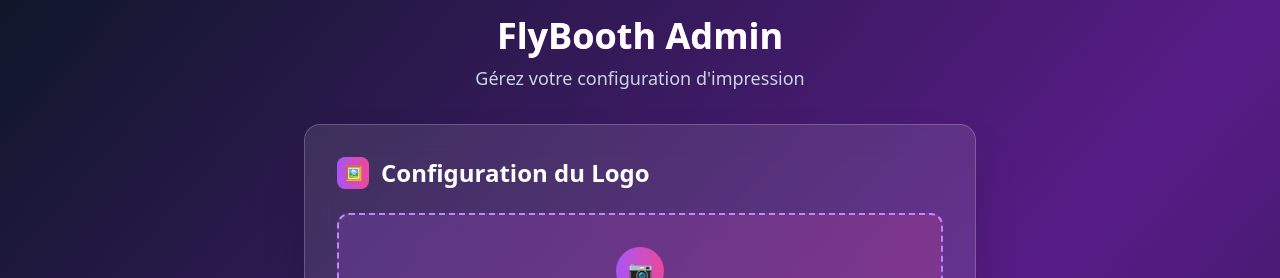
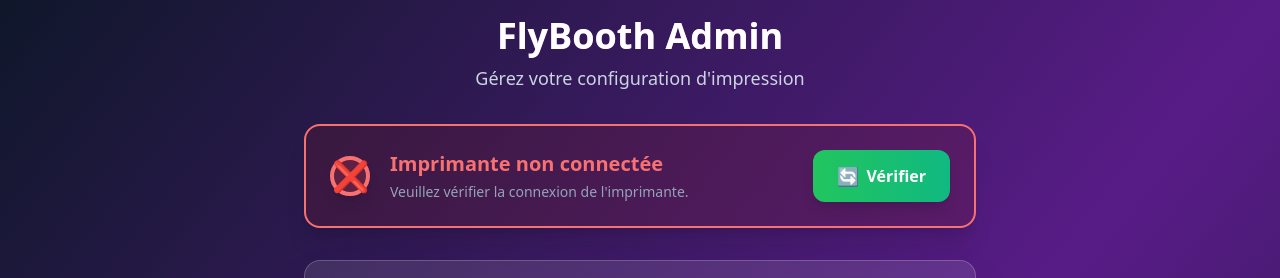
Before and after one commit to AlexisAnzieu/flyprint, a Next.js app: page /1/admin in a window 1280 px wide. Shown: the top 278 px of the page. Built offline with nearby package versions, Linux system fonts and the light colour scheme; no server answers; the database is empty.

Commit message:
add printer connection status feature with enhanced UI and error handling

```diff
--- a/app/[flyboothId]/admin/page.tsx
+++ b/app/[flyboothId]/admin/page.tsx
@@ -1,9 +1,58 @@
 "use client";
 
 import React, { useEffect, useRef, useState } from "react";
+// Printer status icons
+const PrinterStatusIcon = ({
+  connected,
+  loading,
+}: {
+  connected: boolean | null;
+  loading: boolean;
+}) => {
+  if (loading) {
+    return (
+      <span
+        className="w-10 h-10 border-4 border-gray-300 border-t-green-400 rounded-full animate-spin"
+        title="Vérification en cours"
+      ></span>
+    );
+  }
+  if (connected === null) {
+    return (
+      <span
+        className="w-10 h-10 border-4 border-gray-300 border-t-gray-400 rounded-full animate-spin"
+        title="Statut inconnu"
+      ></span>
+    );
+  }
+  if (connected) {
+    return (
+      <span
+        className="w-10 h-10 flex items-center justify-center bg-green-500/20 border-4 border-green-400 rounded-full text-green-600 text-3xl shadow-lg"
+        title="Imprimante connectée"
+      >
+        ✔️
+      </span>
+    );
+  }
+  return (
+    <span
+      className="w-10 h-10 flex items-center justify-center bg-red-500/20 border-4 border-red-400 rounded-full text-red-600 text-3xl shadow-lg"
+      title="Imprimante non connectée"
+    >
+      ❌
+    </span>
+  );
+};
 import Image from "next/image";
 
 export default function Home({ params: { flyboothId } }: any) {
+  // Printer connection state: null = unknown, true = connected, false = not connected
+  const [printerConnected, setPrinterConnected] = useState<boolean | null>(
+    null
+  );
+  const [printerCheckLoading, setPrinterCheckLoading] =
+    useState<boolean>(false);
   const fileInputRef = useRef<HTMLInputElement>(null);
   const [error, setError] = useState<string | null>(null);
   const [isLoading, setIsLoading] = useState<boolean>(false);
@@ -14,8 +63,26 @@
   const [textError, setTextError] = useState<string | null>(null);
   const [textLoading, setTextLoading] = useState<boolean>(false);
   const [hasTime, setHasTime] = useState<boolean>(false);
+  const [printError, setPrintError] = useState<string | null>(null);
+
+  // Move checkPrinterConnection to component scope
+  async function checkPrinterConnection() {
+    setPrinterCheckLoading(true);
+    setPrinterConnected(null);
+    try {
+      const res = await fetch("/api/printer-status");
+      const data = await res.json();
+      setPrinterConnected(!!data.connected);
+    } catch {
+      setPrinterConnected(false);
+    } finally {
+      setPrinterCheckLoading(false);
+    }
+  }
 
   useEffect(() => {
+    // Check printer connection on mount
+    checkPrinterConnection();
     async function fetchFlybooth() {
       try {
         const response = await fetch(`/api/flybooth?id=${flyboothId}`);
@@ -96,6 +163,7 @@
   }
 
   async function printQRCode() {
+    setPrintError(null);
     try {
       const response = await fetch("/api/print", {
         method: "POST",
@@ -108,9 +176,30 @@
       });
 
       if (!response.ok) {
-        throw new Error("Erreur survenue lors de l'impression du QR code");
+        let errorMsg = "Erreur survenue lors de l'impression du QR code";
+        if (response.status === 530) {
+          errorMsg =
+            "Erreur : l'imprimante n'est pas disponible. Veuillez vérifier la connexion de l'imprimante.";
+        } else {
+          try {
+            const data = await response.json();
+            if (
+              data &&
+              data.error &&
+              data.error.toLowerCase().includes("printer error")
+            ) {
+              errorMsg =
+                "Erreur : l'imprimante n'est pas disponible. Veuillez vérifier la connexion de l'imprimante.";
+            }
+          } catch {}
+        }
+        setPrintError(errorMsg);
+        throw new Error(errorMsg);
       }
     } catch (error: any) {
+      setPrintError(
+        error.message || "Erreur survenue lors de l'impression du QR code"
+      );
       console.error("Printing error:", error.message);
     }
   }
@@ -126,6 +215,75 @@
           <p className="text-slate-300 text-lg">
             Gérez votre configuration d&apos;impression
           </p>
+        </div>
+
+        {/* Printer status at top - enhanced design */}
+        <div className="mb-6">
+          <div
+            className={`flex flex-col md:flex-row items-center justify-between gap-4 p-6 rounded-2xl shadow-xl border-2 transition-all duration-300
+              ${
+                printerCheckLoading
+                  ? "border-gray-400 bg-gray-900/60"
+                  : printerConnected === true
+                  ? "border-green-400 bg-green-900/20"
+                  : printerConnected === false
+                  ? "border-red-400 bg-red-900/20"
+                  : "border-gray-400 bg-gray-900/60"
+              }
+            `}
+          >
+            <div className="flex items-center gap-5">
+              <PrinterStatusIcon
+                connected={printerConnected}
+                loading={printerCheckLoading}
+              />
+              <div>
+                <div
+                  className={`text-xl font-bold ${
+                    printerCheckLoading
+                      ? "text-gray-300"
+                      : printerConnected === true
+                      ? "text-green-400"
+                      : printerConnected === false
+                      ? "text-red-400"
+                      : "text-gray-300"
+                  }`}
+                >
+                  {printerCheckLoading
+                    ? "Vérification de l'imprimante..."
+                    : printerConnected === true
+                    ? "Imprimante connectée"
+                    : printerConnected === false
+                    ? "Imprimante non connectée"
+                    : "Statut inconnu"}
+                </div>
+                <div className="text-slate-400 text-sm mt-1">
+                  {printerConnected === true &&
+                    !printerCheckLoading &&
+                    "L'imprimante est prête à recevoir des impressions."}
+                  {printerConnected === false &&
+                    !printerCheckLoading &&
+                    "Veuillez vérifier la connexion de l'imprimante."}
+                  {printerCheckLoading && "Connexion en cours..."}
+                </div>
+              </div>
+            </div>
+            <button
+              onClick={checkPrinterConnection}
+              disabled={printerCheckLoading}
+              className={`flex items-center gap-2 px-6 py-3 rounded-xl font-semibold text-white text-base transition-all duration-300 shadow-lg focus:outline-none focus:ring-2 focus:ring-green-400/50
+                ${
+                  printerCheckLoading
+                    ? "bg-slate-500 cursor-not-allowed"
+                    : "bg-gradient-to-r from-green-500 to-emerald-500 hover:from-green-600 hover:to-emerald-600 hover:scale-105 active:scale-95"
+                }
+              `}
+              aria-label="Vérifier la connexion de l'imprimante"
+            >
+              <span className="text-lg">🔄</span>
+              {printerCheckLoading ? "Vérification..." : "Vérifier"}
+            </button>
+          </div>
         </div>
 
         <div className="grid gap-8 md:grid-cols-1">
@@ -311,6 +469,15 @@
               </div>
             </button>
 
+            {printError && (
+              <div className="mt-4 p-4 bg-red-500/20 border border-red-400/50 rounded-lg">
+                <div className="flex items-center gap-2 text-red-300">
+                  <span className="text-lg">⚠️</span>
+                  <span className="font-medium">{printError}</span>
+                </div>
+              </div>
+            )}
+
             <p className="text-slate-300 text-sm mt-3 text-center">
               Imprime un QR code pour accéder à la page publique
             </p>
--- a/app/api/print-ticket/route.ts
+++ b/app/api/print-ticket/route.ts
@@ -86,13 +86,16 @@
     // Generate the ESC/POS commands
     const result = printer.encode();
 
-    const printerResponse = await fetch("https://printer.h2t.club/raw-print", {
-      method: "POST",
-      headers: {
-        "Content-Type": "application/octet-stream",
-      },
-      body: result,
-    });
+    const printerResponse = await fetch(
+      `${process.env.PRINTER_URL as string}/raw-print`,
+      {
+        method: "POST",
+        headers: {
+          "Content-Type": "application/octet-stream",
+        },
+        body: result,
+      }
+    );
 
     if (!printerResponse.ok) {
       throw new Error(`Printer error! status: ${printerResponse.status}`);
--- a/app/api/print/route.ts
+++ b/app/api/print/route.ts
@@ -61,7 +61,7 @@
 
     const res = await (isPrintQueueEnabledValue
       ? queue.enqueueJSON({
-          url: "http://printer.h2t.club/print",
+          url: `${process.env.PRINTER_URL as string}/print`,
           body: printData,
           headers: {
             "Content-Type": "application/json",
@@ -69,7 +69,7 @@
           retries: 1,
           transform: (data: any) => JSON.stringify(data),
         })
-      : fetch("http://printer.h2t.club/print", {
+      : fetch(`${process.env.PRINTER_URL as string}/print`, {
           method: "POST",
           headers: {
             "Content-Type": "application/json",
@@ -105,13 +105,16 @@
       .cut();
 
     const printData = encoder.encode();
-    const printerResponse = await fetch("https://printer.h2t.club/raw-print", {
-      method: "POST",
-      headers: {
-        "Content-Type": "application/octet-stream",
-      },
-      body: printData,
-    });
+    const printerResponse = await fetch(
+      `${process.env.PRINTER_URL as string}/raw-print`,
+      {
+        method: "POST",
+        headers: {
+          "Content-Type": "application/octet-stream",
+        },
+        body: printData,
+      }
+    );
 
     if (!printerResponse.ok) {
       throw new Error(`Printer error! status: ${printerResponse.status}`);
--- /dev/null
+++ b/app/api/printer-status/route.ts
@@ -0,0 +1,22 @@
+import { NextResponse } from "next/server";
+
+export async function GET() {
+  try {
+    const res = await fetch(`${process.env.PRINTER_URL as string}`, {
+      method: "GET",
+    });
+    if (res.status === 200) {
+      return NextResponse.json({ connected: true });
+    } else {
+      return NextResponse.json(
+        { connected: false, status: res.status },
+        { status: 200 }
+      );
+    }
+  } catch (error) {
+    return NextResponse.json(
+      { connected: false, error: "fetch_failed" },
+      { status: 200 }
+    );
+  }
+}
```
